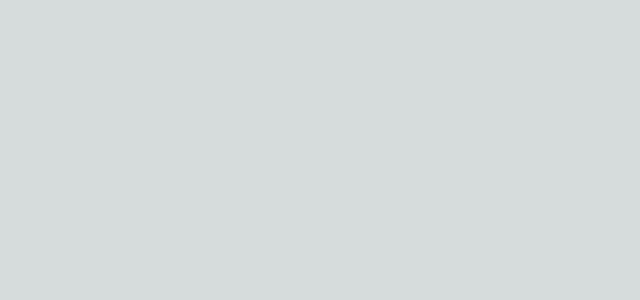
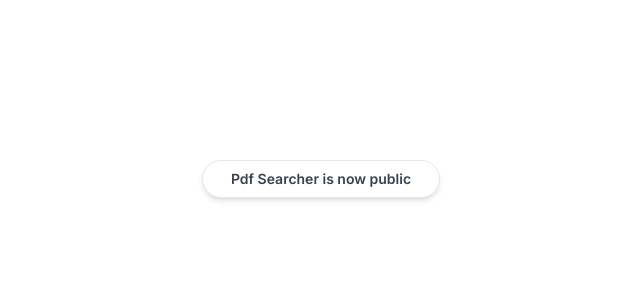
Before and after one commit to emenikenicholasatwork/Chat-Docs-SAAS-Application, a Next.js app: page / in a window 1280 px wide. Shown: the top 300 px of the page, without its empty margins (319-959 px from the left). Built offline with nearby package versions, Linux system fonts and the light colour scheme.

Commit message:
making commit on the tailwindcss configh file

```diff
--- a/package.json
+++ b/package.json
@@ -9,11 +9,13 @@
     "lint": "next lint"
   },
   "dependencies": {
+    "@tailwindcss/typography": "^0.5.15",
     "clsx": "^2.1.1",
     "next": "14.2.7",
     "react": "^18",
     "react-dom": "^18",
-    "tailwind-merge": "^2.5.2"
+    "tailwind-merge": "^2.5.2",
+    "tailwindcss-animate": "^1.0.7"
   },
   "devDependencies": {
     "@types/node": "^20",
--- a/src/app/globals.css
+++ b/src/app/globals.css
@@ -2,32 +2,60 @@
 @tailwind components;
 @tailwind utilities;
 
-:root {
-  --foreground-rgb: 0, 0, 0;
-  --background-start-rgb: 214, 219, 220;
-  --background-end-rgb: 255, 255, 255;
-}
 
-@media (prefers-color-scheme: dark) {
+@layer base {
   :root {
-    --foreground-rgb: 255, 255, 255;
-    --background-start-rgb: 0, 0, 0;
-    --background-end-rgb: 0, 0, 0;
+    --background: 0 0% 100%;
+    --foreground: 222.2 84% 4.9%;
+    --card: 0 0% 100%;
+    --card-foreground: 222.2 84% 4.9%;
+    --popover: 0 0% 100%;
+    --popover-foreground: 222.2 84% 4.9%;
+    --primary: 221.2 83.2% 53.3%;
+    --primary-foreground: 210 40% 98%;
+    --secondary: 210 40% 96.1%;
+    --secondary-foreground: 222.2 47.4% 11.2%;
+    --muted: 210 40% 96.1%;
+    --muted-foreground: 215.4 16.3% 46.9%;
+    --accent: 210 40% 96.1%;
+    --accent-foreground: 222.2 47.4% 11.2%;
+    --destructive: 0 84.2% 60.2%;
+    --destructive-foreground: 210 40% 98%;
+    --border: 214.3 31.8% 91.4%;
+    --input: 214.3 31.8% 91.4%;
+    --ring: 221.2 83.2% 53.3%;
+    --radius: 0.5rem;
+    --chart-1: 12 76% 61%;
+    --chart-2: 173 58% 39%;
+    --chart-3: 197 37% 24%;
+    --chart-4: 43 74% 66%;
+    --chart-5: 27 87% 67%;
+  }
+
+  .dark {
+    --background: 222.2 84% 4.9%;
+    --foreground: 210 40% 98%;
+    --card: 222.2 84% 4.9%;
+    --card-foreground: 210 40% 98%;
+    --popover: 222.2 84% 4.9%;
+    --popover-foreground: 210 40% 98%;
+    --primary: 217.2 91.2% 59.8%;
+    --primary-foreground: 222.2 47.4% 11.2%;
+    --secondary: 217.2 32.6% 17.5%;
+    --secondary-foreground: 210 40% 98%;
+    --muted: 217.2 32.6% 17.5%;
+    --muted-foreground: 215 20.2% 65.1%;
+    --accent: 217.2 32.6% 17.5%;
+    --accent-foreground: 210 40% 98%;
+    --destructive: 0 62.8% 30.6%;
+    --destructive-foreground: 210 40% 98%;
+    --border: 217.2 32.6% 17.5%;
+    --input: 217.2 32.6% 17.5%;
+    --ring: 224.3 76.3% 48%;
+    --chart-1: 220 70% 50%;
+    --chart-2: 160 60% 45%;
+    --chart-3: 30 80% 55%;
+    --chart-4: 280 65% 60%;
+    --chart-5: 340 75% 55%;
   }
 }
-
-body {
-  color: rgb(var(--foreground-rgb));
-  background: linear-gradient(
-      to bottom,
-      transparent,
-      rgb(var(--background-end-rgb))
-    )
-    rgb(var(--background-start-rgb));
-}
-
-@layer utilities {
-  .text-balance {
-    text-wrap: balance;
-  }
-}
--- a/src/app/layout.tsx
+++ b/src/app/layout.tsx
@@ -1,6 +1,7 @@
 import type { Metadata } from "next";
 import { Inter } from "next/font/google";
 import "./globals.css";
+import { cn } from "@/lib/utils";
 
 const inter = Inter({ subsets: ["latin"] });
 
@@ -15,8 +16,11 @@
   children: React.ReactNode;
 }>) {
   return (
-    <html lang="en">
-      <body className={inter.className}>{children}</body>
+    <html lang="en" className="light">
+      <body className={cn(
+        'min-h-screen font-sans antialiased grainy',
+        inter.className
+      )}>{children}</body>
     </html>
   );
 }
--- a/src/app/page.tsx
+++ b/src/app/page.tsx
@@ -2,8 +2,11 @@
 
 export default function Home() {
   return (
-    <MaxWidthWrapper className="">
-      <div>
+    <MaxWidthWrapper className="mb-12 mt-28 sm:mt-40 flex flex-col items-center justify-center text-center">
+      <div className="mx-auto mb-4 flex max-w-fit items-center justify-center space-x-2 overflow-hidden rounded-full border border-gray-200 bg-white px-7 py-2 shadow-md backdrop-blur transition-all hover:border-gray-300 hover:bg-white/50">
+        <p className="text-sm font-semibold text-gray-700">
+          Pdf Searcher is now public
+        </p>
       </div>
     </MaxWidthWrapper>
   );
--- a/src/components/MaxWidthWrapper.tsx
+++ b/src/components/MaxWidthWrapper.tsx
@@ -1,3 +1,4 @@
+import { cn } from "@/lib/utils";
 import { ReactNode } from "react"
 
 const MaxWidthWrapper = ({
@@ -8,7 +9,7 @@
     children: ReactNode
 }) => {
     return (
-        <div className="mx-auto w-full max-w-screen-xl px-2.5 md:px-20">
+        <div className={cn("mx-auto w-full max-w-screen-xl px-2.5 md:px-20", className)}>
             {children}
         </div>
     );
--- a/tailwind.config.ts
+++ b/tailwind.config.ts
@@ -7,12 +7,71 @@
     "./src/app/**/*.{js,ts,jsx,tsx,mdx}",
   ],
   theme: {
+    container: {
+      center: true,
+      padding: "2rem",
+      screens: {
+        '2xl': '1400px',
+      },
+    },
     extend: {
-      backgroundImage: {
-        "gradient-radial": "radial-gradient(var(--tw-gradient-stops))",
-        "gradient-conic":
-          "conic-gradient(from 180deg at 50% 50%, var(--tw-gradient-stops))",
+      maxWidth: {
+        "8xl": "1408px"
       },
+      colors: {
+        border: "hsl(var(--border))",
+        input: "hsl(var(--input))",
+        ring: "hsl(var(--ring))",
+        background: "hsl(var(--background))",
+        foreground: "hsl(var(--foreground))",
+        primary: {
+          DEFAULT: "hsl(var(--primary))",
+          foreground: "hsl(var(--primary)-forground)"
+        },
+        secondary: {
+          DEFAULT: "hsl(var(--secondary))",
+          foreground: "hsl(var(--primary)-secondary)"
+        },
+        destructive: {
+          DEFAULT: "hsl(var(--destructive))",
+          foreground: "hsl(var(--primary)-destructive)"
+        },
+        muted: {
+          DEFAULT: "hsl(var(--muted))",
+          foreground: "hsl(var(--primary)-muted)"
+        },
+        accent: {
+          DEFAULT: "hsl(var(--accent))",
+          foreground: "hsl(var(--primary)-accent)"
+        },
+        popover: {
+          DEFAULT: "hsl(var(--secondary))",
+          foreground: "hsl(var(--primary)-secondary)"
+        },
+        card: {
+          DEFAULT: "hsl(var(--card))",
+          foreground: "hsl(var(--primary)-card)"
+        },
+      },
+      borderRadius: {
+        lg: "var(--radius)",
+        md: "cal(var(--radius) - 2px)",
+        sm: "cal(var(--radius) - 4px)",
+      },
+      keyframes: {
+        "accordion-down": {
+          from: { height: 0 },
+          to: { height: "var(--radix-accordion-content-height)" },
+        },
+        "accordion-up": {
+          from: { height: "var(--radix-accordion-content-height)" },
+          to: { height: 0 },
+        },
+      },
+      animation: {
+        "accordion-up": "accordion-up 0.2s ease-out",
+        "accordion-down": "accordion-down 0.2s ease-out",
+      }
     },
   },
   plugins: [],
```
Also changed, not shown: 1 other file (tests, documents, lock files or other folders).
